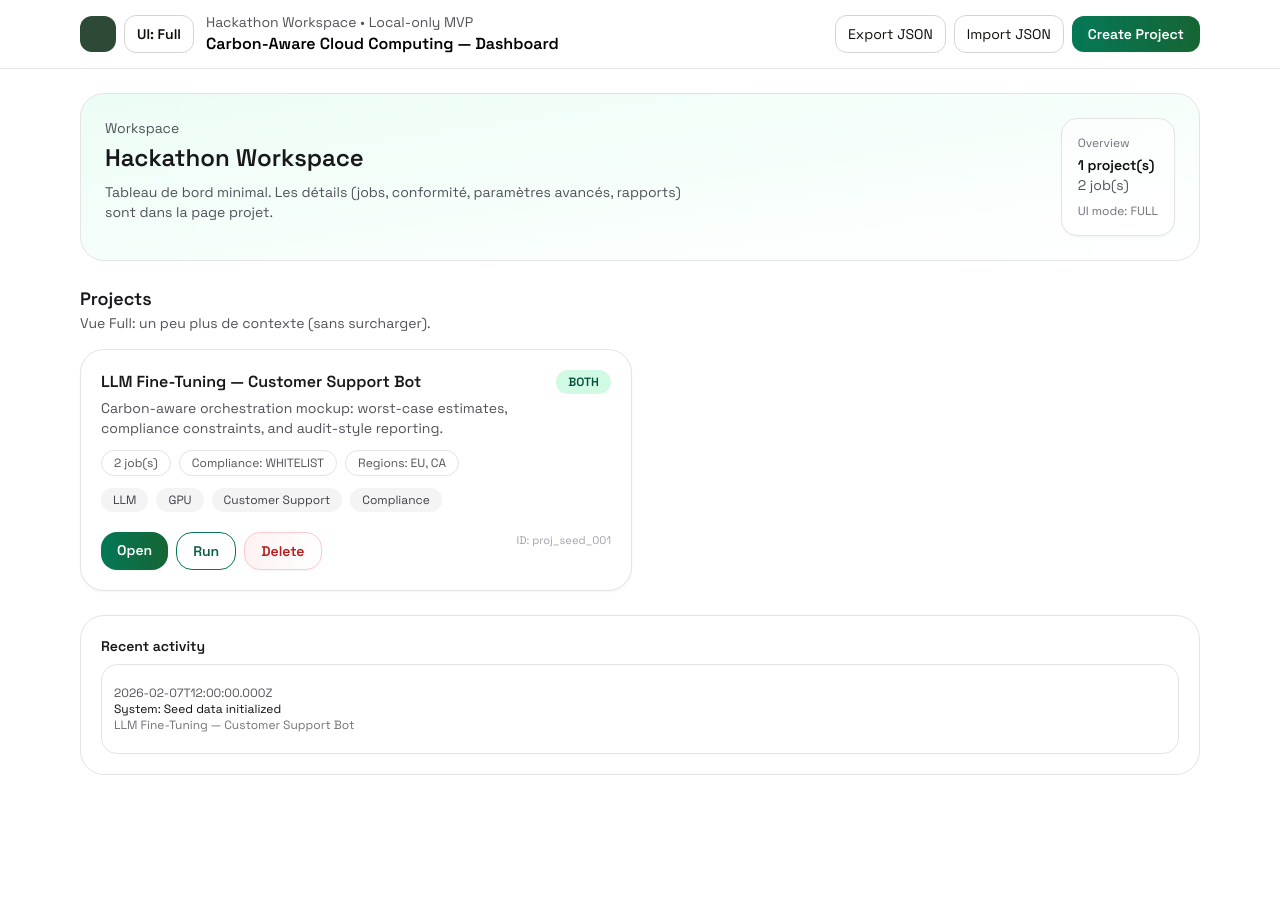
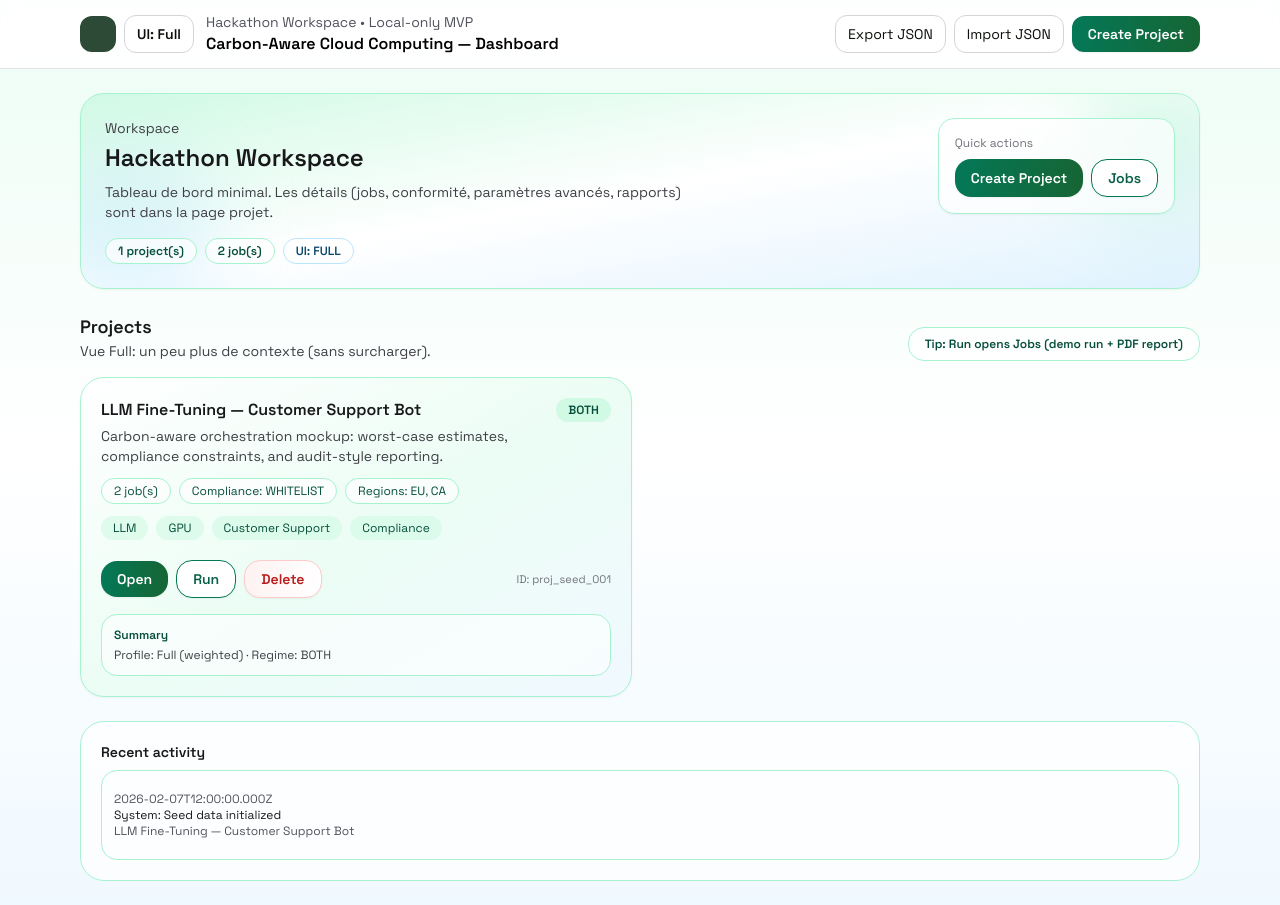
Before and after one commit to Robin-G0/Hackaton-Upstart-2026, a Next.js app in the folder frontend/: page /dashboard in a window 1280 px wide. Both pictures are taken after a click on the button "Switch UI mode (Lite/Full)". Before the commit the page ends 800 px from the top, so only its background shows below. Built offline with nearby package versions, Linux system fonts and the light colour scheme.

Commit message:
[ADD] Improved dashboard colors

```diff
--- a/frontend/app/dashboard/page.tsx
+++ b/frontend/app/dashboard/page.tsx
@@ -52,7 +52,13 @@ export default function DashboardPage() {
       ...state,
       projects: [p, ...state.projects],
       audit: [
-        { id: uid("aud"), tsISO: new Date().toISOString(), actor: "Robin (You)", action: "Created project", target: p.name },
+        {
+          id: uid("aud"),
+          tsISO: new Date().toISOString(),
+          actor: "Robin (You)",
+          action: "Created project",
+          target: p.name,
+        },
         ...state.audit,
       ],
     });
@@ -71,14 +77,20 @@ export default function DashboardPage() {
       ...state,
       projects: remaining,
       audit: [
-        { id: uid("aud"), tsISO: new Date().toISOString(), actor: "Robin (You)", action: "Deleted project", target: p.name },
+        {
+          id: uid("aud"),
+          tsISO: new Date().toISOString(),
+          actor: "Robin (You)",
+          action: "Deleted project",
+          target: p.name,
+        },
         ...state.audit,
       ],
     });
   }
 
   return (
-    <div>
+    <div className="min-h-screen bg-gradient-to-b from-emerald-50 via-white to-sky-50">
       <TopBar
         state={state}
         setState={setState}
@@ -88,45 +100,92 @@ export default function DashboardPage() {
       />
 
       <main className="mx-auto max-w-6xl px-4 py-6">
-        <div className="rounded-3xl border border-zinc-200 bg-gradient-to-br from-emerald-50 to-white p-6">
-          <div className="flex flex-wrap items-start justify-between gap-4">
+        {/* Hero / Overview */}
+        <div className="relative overflow-hidden rounded-3xl border border-emerald-200 bg-gradient-to-br from-emerald-100 via-white to-sky-100 p-6 shadow-sm">
+          {/* Decorative blobs */}
+          <div className="pointer-events-none absolute -right-10 -top-10 h-40 w-40 rounded-full bg-emerald-200/40 blur-2xl" />
+          <div className="pointer-events-none absolute -left-10 -bottom-10 h-44 w-44 rounded-full bg-sky-200/40 blur-2xl" />
+
+          <div className="relative flex flex-wrap items-start justify-between gap-4">
             <div>
-              <div className="text-sm text-zinc-600">Workspace</div>
+              <div className="text-sm text-zinc-700">Workspace</div>
               <div className="mt-1 text-2xl font-semibold text-zinc-900">{state.workspace.name}</div>
-              <div className="mt-2 max-w-xl text-sm text-zinc-600">
+              <div className="mt-2 max-w-xl text-sm text-zinc-700">
                 Tableau de bord minimal. Les détails (jobs, conformité, paramètres avancés, rapports) sont dans la page projet.
+              </div>
+
+              <div className="mt-4 flex flex-wrap gap-2">
+                <span className="rounded-full border border-emerald-200 bg-white/70 px-3 py-1 text-xs font-semibold text-emerald-900">
+                  {stats.projectCount} project(s)
+                </span>
+                <span className="rounded-full border border-emerald-200 bg-white/70 px-3 py-1 text-xs font-semibold text-emerald-900">
+                  {stats.jobCount} job(s)
+                </span>
+                <span className="rounded-full border border-sky-200 bg-white/70 px-3 py-1 text-xs font-semibold text-sky-900">
+                  UI: {uiMode}
+                </span>
               </div>
             </div>
 
-            <div className="rounded-2xl border border-zinc-200 bg-white/70 p-4 shadow-sm">
-              <div className="text-xs text-zinc-500">Overview</div>
-              <div className="mt-1 text-sm font-semibold">{stats.projectCount} project(s)</div>
-              <div className="text-sm text-zinc-600">{stats.jobCount} job(s)</div>
-              <div className="mt-2 text-xs text-zinc-500">
-                UI mode: <span className="font-medium">{uiMode}</span>
+            <div className="rounded-2xl border border-emerald-200 bg-white/70 p-4 shadow-sm">
+              <div className="text-xs text-zinc-500">Quick actions</div>
+              <div className="mt-2 flex flex-wrap gap-2">
+                <button
+                  type="button"
+                  onClick={createProject}
+                  className={cls(
+                    "rounded-2xl px-4 py-2 text-sm font-semibold text-white shadow-sm",
+                    "bg-gradient-to-r from-emerald-700 to-green-800 hover:opacity-95"
+                  )}
+                >
+                  Create Project
+                </button>
+                <a
+                  href="/jobs"
+                  className={cls(
+                    "rounded-2xl px-4 py-2 text-sm font-semibold shadow-sm",
+                    "border border-emerald-700 bg-white text-emerald-800 hover:bg-emerald-50"
+                  )}
+                  title="Open jobs page (you can also run from a specific project card)"
+                >
+                  Jobs
+                </a>
               </div>
             </div>
           </div>
         </div>
 
+        {/* Projects */}
         <div className="mt-6">
+          <div className="flex flex-wrap items-end justify-between gap-2">
             <div>
               <div className="text-lg font-semibold text-zinc-900">Projects</div>
-            <div className="text-sm text-zinc-600">
+              <div className="text-sm text-zinc-700">
                 {uiMode === "LITE"
                   ? "Vue Lite: liste minimaliste."
                   : "Vue Full: un peu plus de contexte (sans surcharger)."}
               </div>
             </div>
 
+            <div className="rounded-2xl border border-emerald-200 bg-white/70 px-4 py-2 text-xs font-semibold text-emerald-900">
+              Tip: Run opens Jobs (demo run + PDF report)
+            </div>
+          </div>
+
           <div className="mt-4 grid gap-4 sm:grid-cols-2">
             {projects.map((p) => (
-              <div key={p.id} className="rounded-3xl border border-zinc-200 bg-white p-5 shadow-sm">
+              <div
+                key={p.id}
+                className={cls(
+                  "rounded-3xl border border-emerald-200 p-5 shadow-sm",
+                  "bg-gradient-to-br from-white via-emerald-50 to-sky-50"
+                )}
+              >
                 <div className="flex items-start justify-between gap-3">
                   <div className="min-w-0">
                     <div className="truncate text-base font-semibold text-zinc-900">{p.name}</div>
                     {uiMode === "FULL" && (
-                      <div className="mt-1 text-sm text-zinc-600">
+                      <div className="mt-1 text-sm text-zinc-700">
                         {p.description?.trim() ? p.description : "No description"}
                       </div>
                     )}
@@ -138,16 +197,16 @@ export default function DashboardPage() {
                 </div>
 
                 <div className="mt-3 flex flex-wrap gap-2 text-xs">
-                  <span className="rounded-full border border-zinc-200 px-3 py-1 text-zinc-600">
+                  <span className="rounded-full border border-emerald-200 bg-white/70 px-3 py-1 text-emerald-900">
                     {p.jobs.length} job(s)
                   </span>
 
                   {uiMode === "FULL" && (
                     <>
-                      <span className="rounded-full border border-zinc-200 px-3 py-1 text-zinc-600">
+                      <span className="rounded-full border border-emerald-200 bg-white/70 px-3 py-1 text-emerald-900">
                         Compliance: {p.compliance.type}
                       </span>
-                      <span className="rounded-full border border-zinc-200 px-3 py-1 text-zinc-600">
+                      <span className="rounded-full border border-emerald-200 bg-white/70 px-3 py-1 text-emerald-900">
                         Regions: {p.compliance.regions.join(", ")}
                       </span>
                     </>
@@ -157,14 +216,14 @@ export default function DashboardPage() {
                 {uiMode === "FULL" && p.tags.length > 0 && (
                   <div className="mt-3 flex flex-wrap gap-2 text-xs">
                     {p.tags.slice(0, 6).map((t) => (
-                      <span key={t} className="rounded-full bg-zinc-100 px-3 py-1 text-zinc-700">
+                      <span key={t} className="rounded-full bg-emerald-100/60 px-3 py-1 text-emerald-900">
                         {t}
                       </span>
                     ))}
                   </div>
                 )}
 
-                <div className="mt-5 flex flex-wrap gap-2">
+                <div className="mt-5 flex flex-wrap items-center gap-2">
                   <a
                     href={`/project?projectId=${encodeURIComponent(p.id)}`}
                     className={cls(
@@ -175,11 +234,12 @@ export default function DashboardPage() {
                     Open
                   </a>
 
+                  {/* IMPORTANT: Run must open Jobs page */}
                   <a
-                    href={`/run?projectId=${encodeURIComponent(p.id)}`}
+                    href={`/jobs?projectId=${encodeURIComponent(p.id)}`}
                     className={cls(
-                      "rounded-2xl px-4 py-2 text-sm font-semibold",
-                      "border border-emerald-700 text-emerald-800 hover:bg-emerald-50"
+                      "rounded-2xl px-4 py-2 text-sm font-semibold shadow-sm",
+                      "border border-emerald-700 bg-white text-emerald-800 hover:bg-emerald-50"
                     )}
                   >
                     Run
@@ -197,35 +257,44 @@ export default function DashboardPage() {
                     Delete
                   </button>
 
+                  {uiMode === "FULL" && <div className="ml-auto text-[11px] text-zinc-500">ID: {p.id}</div>}
+                </div>
+
                 {uiMode === "FULL" && (
-                    <div className="ml-auto text-[11px] text-zinc-400">
-                      ID: {p.id}
+                  <div className="mt-4 rounded-2xl border border-emerald-200 bg-white/60 p-3 text-xs text-zinc-700">
+                    <div className="font-semibold text-emerald-900">Summary</div>
+                    <div className="mt-1">
+                      Profile: {p.profile.mode === "LITE" ? `Lite (${p.profile.preset})` : "Full (weighted)"} · Regime:{" "}
+                      {p.reportingRegime}
+                    </div>
                   </div>
                 )}
-                </div>
               </div>
             ))}
 
             {projects.length === 0 && (
-              <div className="rounded-3xl border border-dashed border-zinc-300 bg-white p-8 text-center text-sm text-zinc-600 sm:col-span-2">
+              <div className="rounded-3xl border border-dashed border-emerald-300 bg-white/70 p-8 text-center text-sm text-zinc-700 sm:col-span-2">
                 No projects yet. Use “Create Project”.
               </div>
             )}
           </div>
         </div>
 
+        {/* Recent activity */}
         {uiMode === "FULL" && (
-          <div className="mt-6 rounded-3xl border border-zinc-200 bg-white p-5">
+          <div className="mt-6 rounded-3xl border border-emerald-200 bg-white/70 p-5">
             <div className="text-sm font-semibold text-zinc-900">Recent activity</div>
-            <div className="mt-2 max-h-48 overflow-auto rounded-2xl border border-zinc-200 p-3 text-xs">
+            <div className="mt-2 max-h-48 overflow-auto rounded-2xl border border-emerald-200 bg-white/60 p-3 text-xs">
               {state.audit.slice(0, 10).map((a) => (
-                <div key={a.id} className="border-b border-zinc-100 py-2 last:border-b-0">
+                <div key={a.id} className="border-b border-emerald-100 py-2 last:border-b-0">
                   <div className="text-zinc-600">{a.tsISO}</div>
-                  <div className="font-medium">{a.actor}: {a.action}</div>
-                  <div className="text-zinc-500">{a.target}</div>
+                  <div className="font-medium text-zinc-900">
+                    {a.actor}: {a.action}
+                  </div>
+                  <div className="text-zinc-600">{a.target}</div>
                 </div>
               ))}
-              {state.audit.length === 0 && <div className="text-zinc-500">No audit entries yet.</div>}
+              {state.audit.length === 0 && <div className="text-zinc-600">No audit entries yet.</div>}
             </div>
           </div>
         )}
```
Lines whose indentation alone changed are shown as unchanged.
